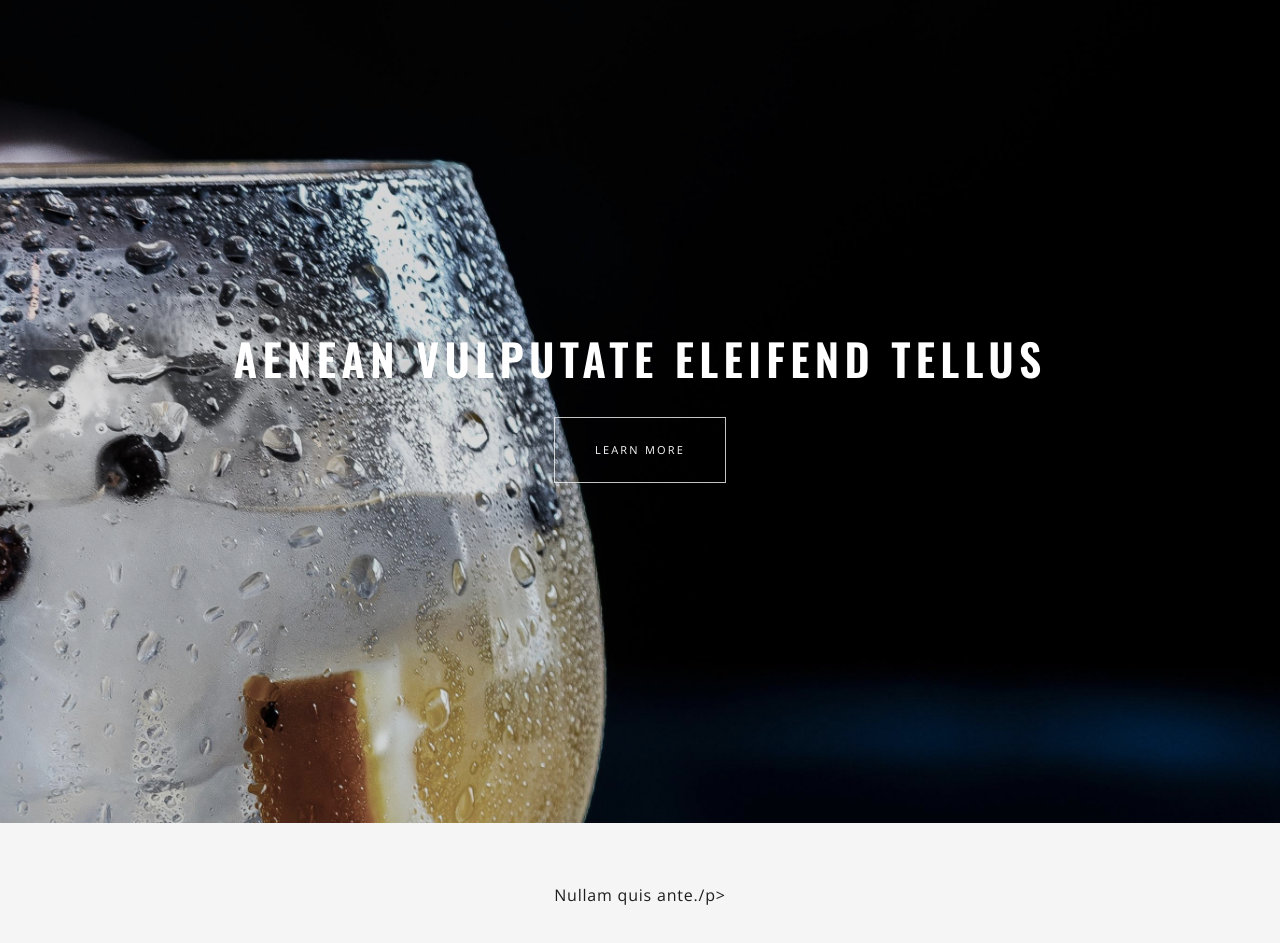
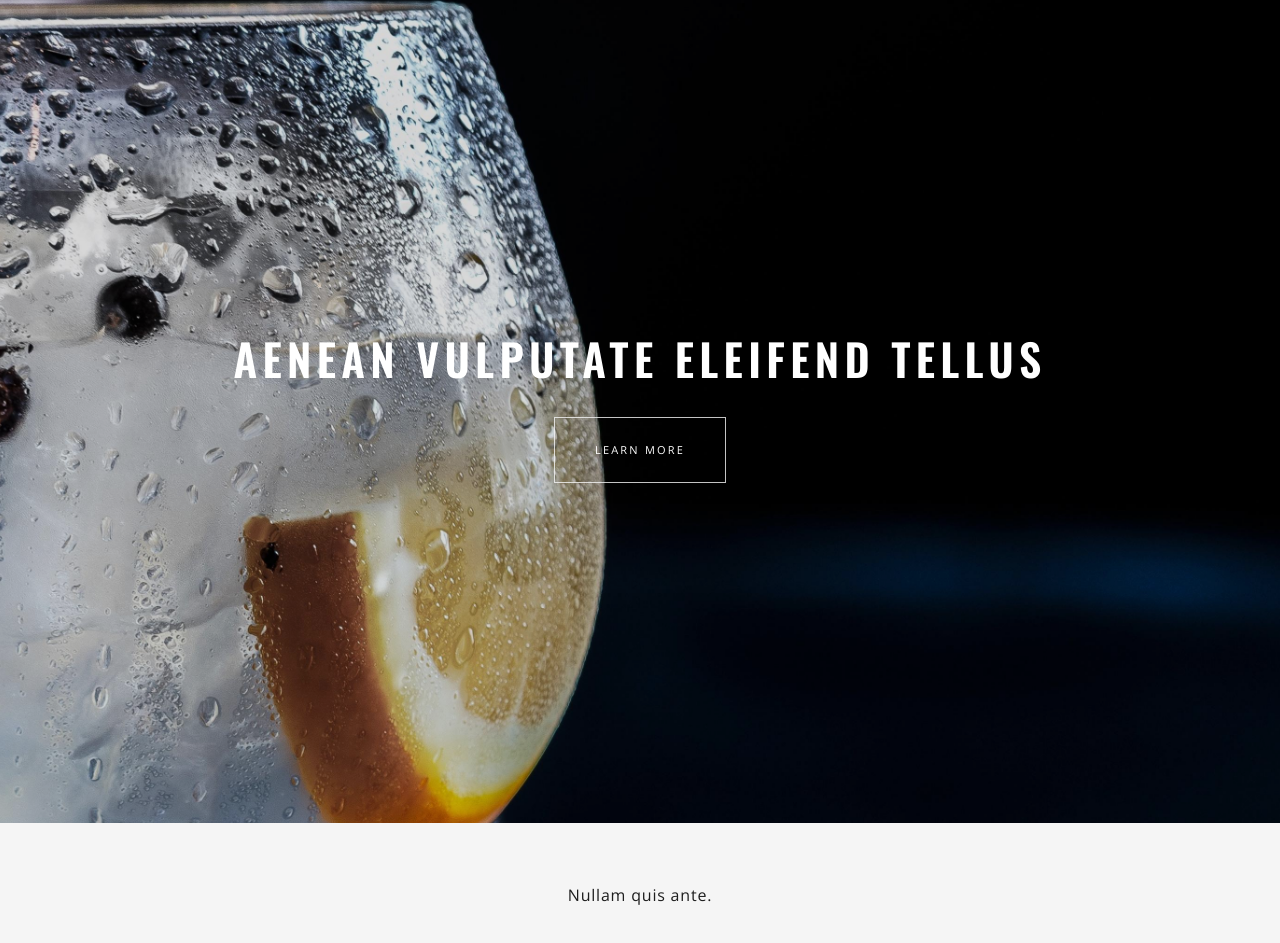
Before and after one commit to dmitriy-g1/example, a plain HTML site: page index.html in a window 1280 px wide. Shown: the part 3729-4672 px from the top of the page. Drawn offline with nearby package versions, Linux system fonts and the light colour scheme.

Commit message:
Update index.html

```diff
--- a/index.html
+++ b/index.html
@@ -110,16 +110,16 @@
 </main>
 <footer class="footer">
   <div class="footer_inner">
-    <p class="text-align-center">Nullam quis ante./p>
+    <p class="text-align-center">Nullam quis ante.</p>
   </div>
 </footer>
 
 <script>
 window.addEventListener("load", function () {
   var ParallaxItems = document.querySelectorAll("section.parallax_background");
-  /*ParallaxItems.forEach(function (i) {
+  ParallaxItems.forEach(function (i) {
     ParallaxItem(i);
-  })*/
+  })
 });
 </script>
 
```
